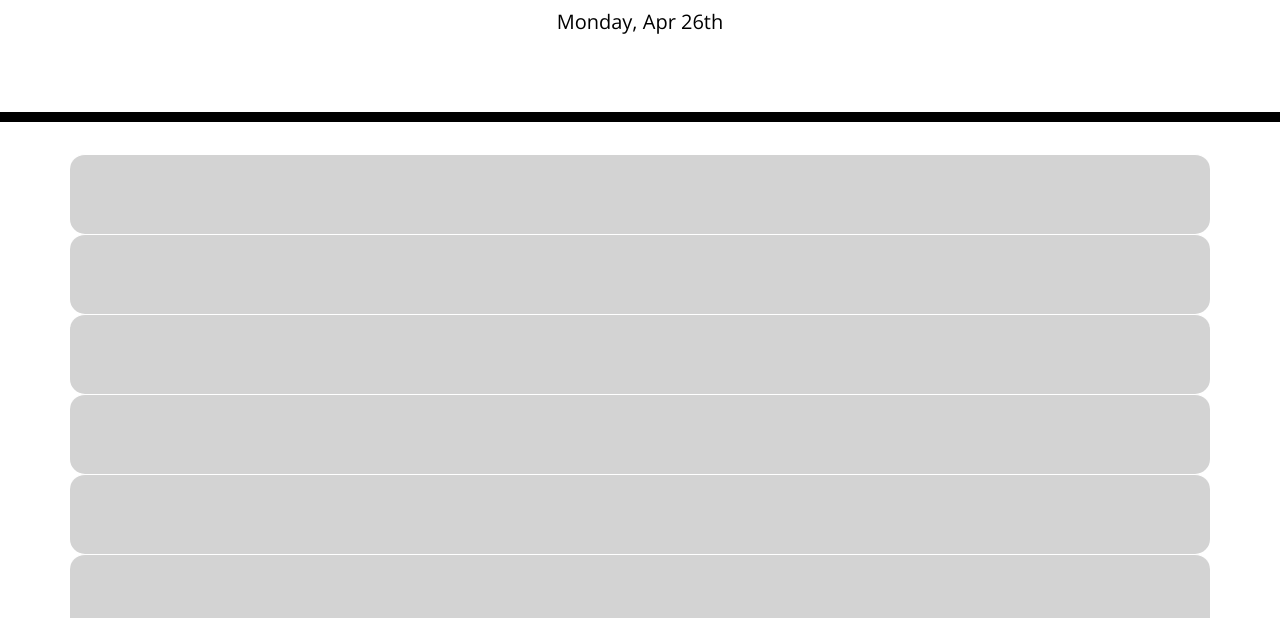
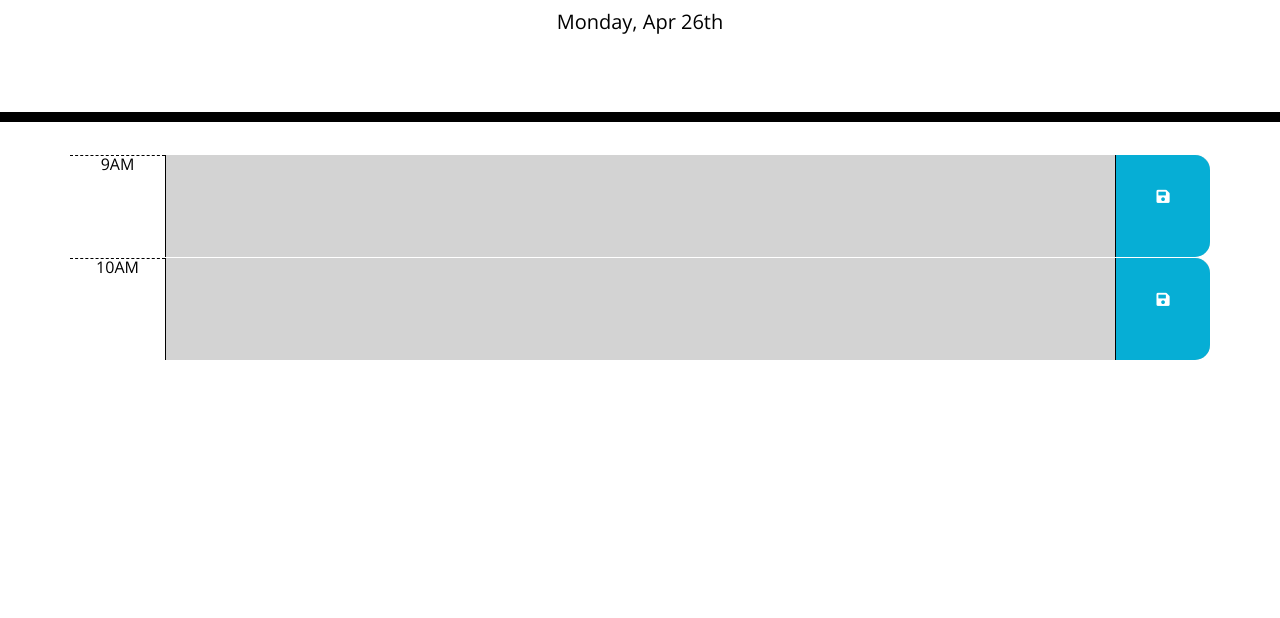
Before and after one commit to kgentel/work-day-scheduler, a plain HTML site: page index.html in a window 1280 px wide. Shown: the part 182-800 px from the top of the page. Drawn offline with nearby package versions, Linux system fonts and the light colour scheme.

Commit message:
add row with input and save button

```diff
--- a/assets/css/style.css
+++ b/assets/css/style.css
@@ -9,8 +9,14 @@ body {
     border: none;
     resize: none;
     color: #000000;
+    padding: 10px;
+    padding-left: 0;
+    height: auto;
+  }
+
+  .col-10 {
+    padding: 0;
     border-left: 1px solid black;
-    padding: 10px;
   }
 
   .jumbotron {
@@ -32,7 +38,6 @@ body {
 
   .row {
     white-space: pre-wrap;
-    height: 80px;
     border-top: 1px solid white;;
   }
 
@@ -69,3 +74,9 @@ body {
     font-size: 20px;
     transition: all .3s ease-in-out;
   }
+
+  .icon {
+    background-color: #06AED5;
+    border: none;
+    color: white;
+  }
--- a/assets/js/script.js
+++ b/assets/js/script.js
@@ -2,12 +2,16 @@
 var todayMoment = moment();
 $('#currentDay').text(todayMoment.format('dddd, MMM Do'));
 
-// 3 columns using bootstrap
 
-// moment time to left column
+// moment time to middle column
+// var hour = moment() {
+// }
 
 
-// ability to add text to middle column
 
 
-// add save button with local storage and save icon
+
+// add local storage
+localStorage.setItem('text', text);
+localStorage.getItem('text');
+console.log(text)
--- a/index.html
+++ b/index.html
@@ -30,20 +30,29 @@
     </header>
     <div class="container">
       <!-- Timeblocks go here -->
-      <div id="hour-9" class="row time-block past"></div>
-      <div id="hour-10" class="row time-block past"></div>
-      <div id="hour-11" class="row time-block past"></div>
-      <div id="hour-12" class="row time-block past"></div>
-      <div id="hour-13" class="row time-block past"></div>
-      <div id="hour-14" class="row time-block past"></div>
-      <div id="hour-15" class="row time-block past"></div>
-      <div id="hour-16" class="row time-block past"></div>
-      <div id="hour-17" class="row time-block past"></div>
-
-
+      <div class="row time-block past">
+        <div class="col-1 hour">9AM</div>
+        <div class="col-10" id="hour-9">
+          <textarea class="col-12"></textarea>
+        </div>
+        <div class="col-1 saveBtn">
+          <button class="icon"><i style="font-size:15px" class="fas fa-save"></i></button>
+        </div>
+      </div>
+      <div class="row time-block past">
+        <div class="col-1 hour" id="hour-10">10AM</div>
+        <div class="col-10">
+          <textarea class="col-12"></textarea>
+        </div>
+        <div class="col-1 saveBtn">
+          <button class="icon"><i style="font-size:15px" class="fas fa-save"></i></button>
+        </div>
+      </div>
     </div>
 
-    <script src="https://code.jquery.com/jquery-3.4.1.min.js"></script>
+    <script src="https://code.jquery.com/jquery-3.3.1.slim.min.js" integrity="sha384-q8i/X+965DzO0rT7abK41JStQIAqVgRVzpbzo5smXKp4YfRvH+8abtTE1Pi6jizo" crossorigin="anonymous"></script>
+    <script src="https://cdnjs.cloudflare.com/ajax/libs/popper.js/1.14.7/umd/popper.min.js" integrity="sha384-UO2eT0CpHqdSJQ6hJty5KVphtPhzWj9WO1clHTMGa3JDZwrnQq4sF86dIHNDz0W1" crossorigin="anonymous"></script>
+    <script src="https://stackpath.bootstrapcdn.com/bootstrap/4.3.1/js/bootstrap.min.js" integrity="sha384-JjSmVgyd0p3pXB1rRibZUAYoIIy6OrQ6VrjIEaFf/nJGzIxFDsf4x0xIM+B07jRM" crossorigin="anonymous"></script>
     <script src="https://cdnjs.cloudflare.com/ajax/libs/moment.js/2.24.0/moment.min.js"></script>
     <script src="assets/js/script.js"></script>
   </body>
```
